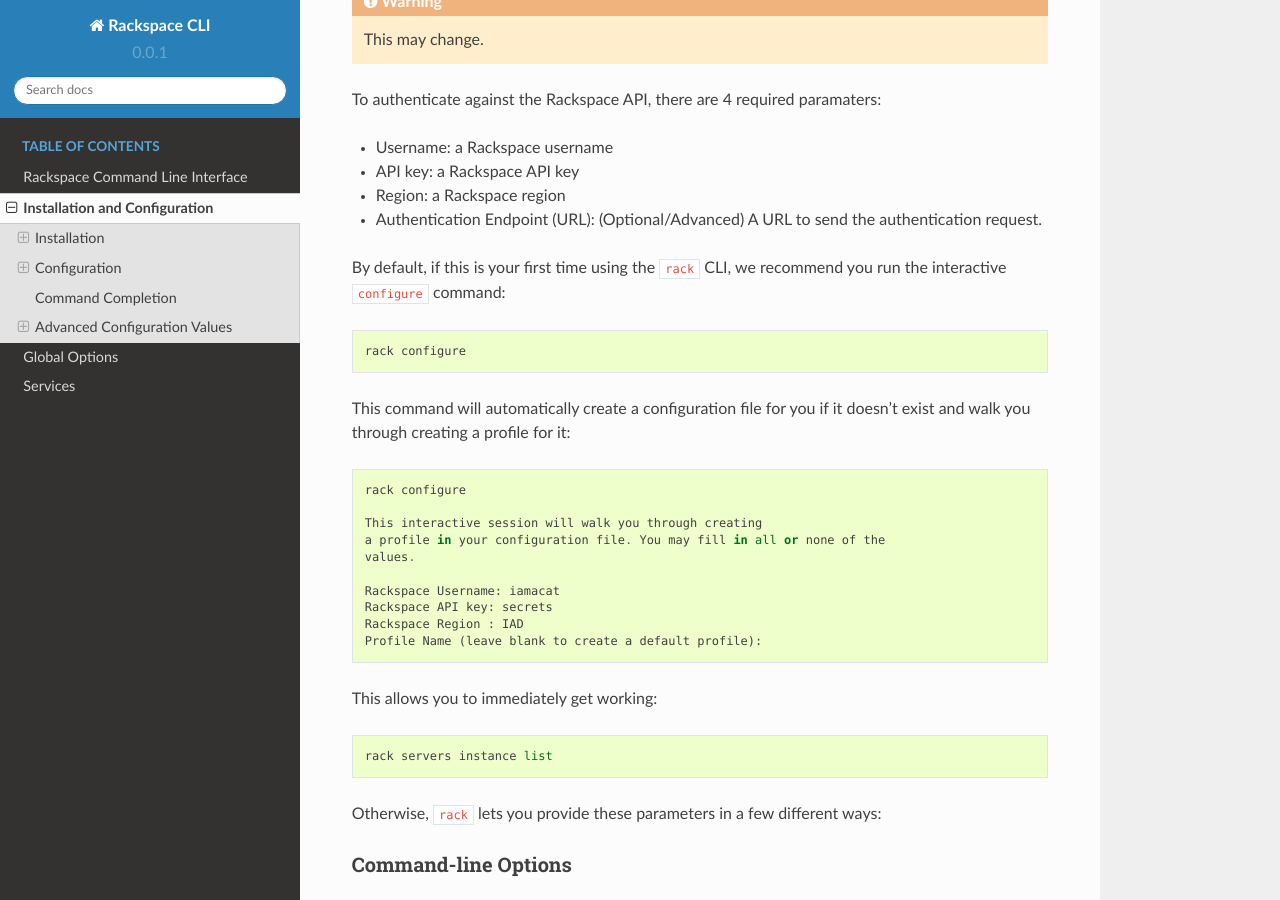
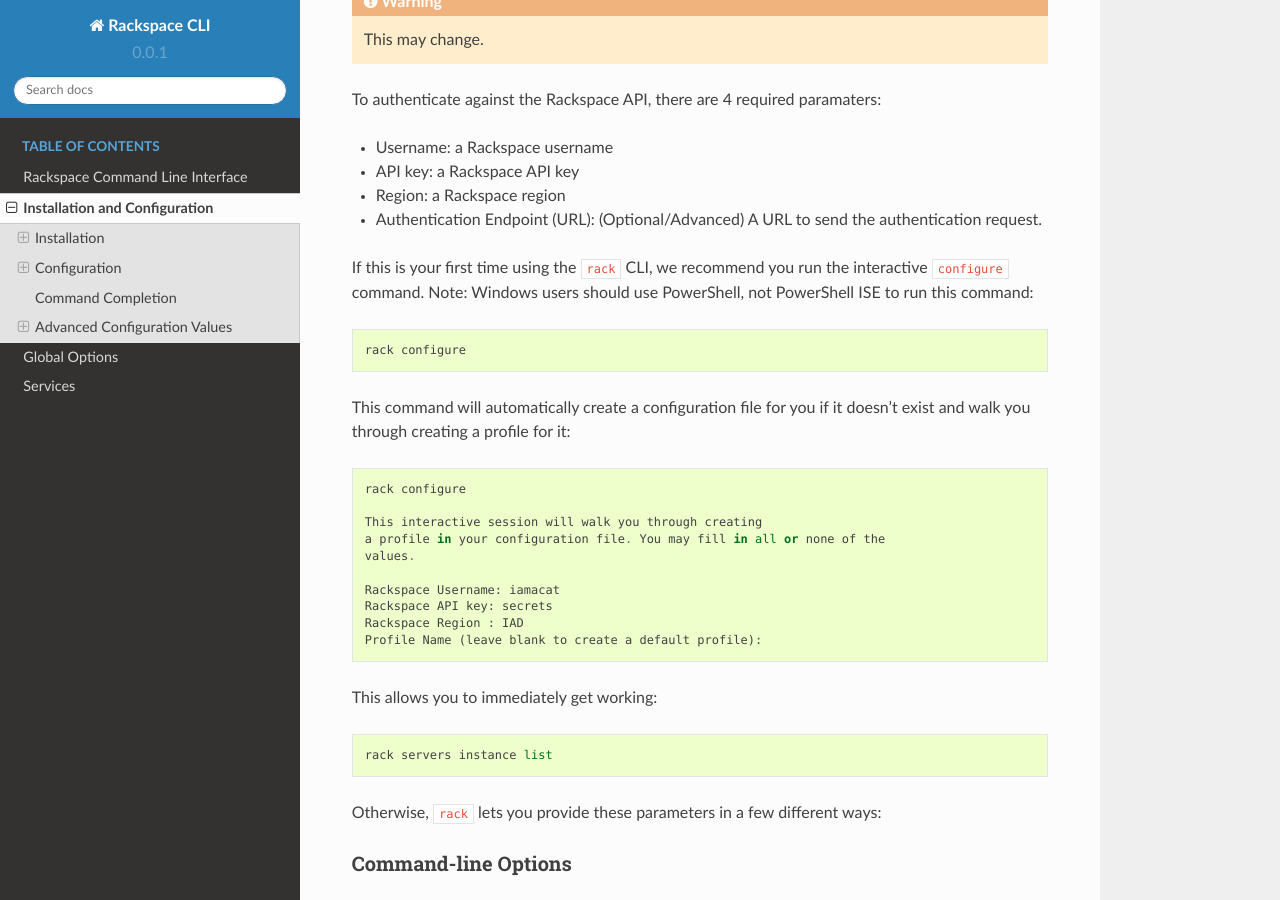
Before and after one commit to rackspace/rack, a Sphinx documentation site: the page built from docs/configuration.rst, in a window 1280 px wide and 900 px high, scrolled down 1473 px. Built offline with Sphinx 7.4.7 and the Read the Docs theme 2.0.0, drawn with Linux system fonts in a browser that asks for light colours.

Commit message:
docs updates

```diff
--- a/docs/configuration.rst
+++ b/docs/configuration.rst
@@ -64,8 +64,9 @@
 * Authentication Endpoint (URL): (Optional/Advanced) A URL to send the authentication request.
 
 
-By default, if this is your first time using the ``rack`` CLI, we recommend you
-run the interactive ``configure`` command::
+If this is your first time using the ``rack`` CLI, we recommend you
+run the interactive ``configure`` command. Note: Windows users should use PowerShell,
+not PowerShell ISE to run this command::
 
     rack configure
 
--- a/docs/index.rst
+++ b/docs/index.rst
@@ -103,6 +103,9 @@
 ``--no-cache``
   Don't get or set authentication credentials in the rack cache.
 
+``--no-header``
+  Don't set the header for CSV nor tabular output.
+
 ``--help, -h``
   Show help
 
--- a/docs/services/servers.rst
+++ b/docs/services/servers.rst
@@ -98,6 +98,10 @@
     rack servers image get --name <imageName>] [optional flags]
     (echo imageID1 && echo imageID2) | rack servers image get --stdin id [optional flags]
 
+Note: To guarantee usage of the same image every time, use the `id` flag. Images often
+are updated with security patches, and the updated images will have a different ID but
+the same name.
+
 
 ``flavor``
 ~~~~~~~~~~
```
